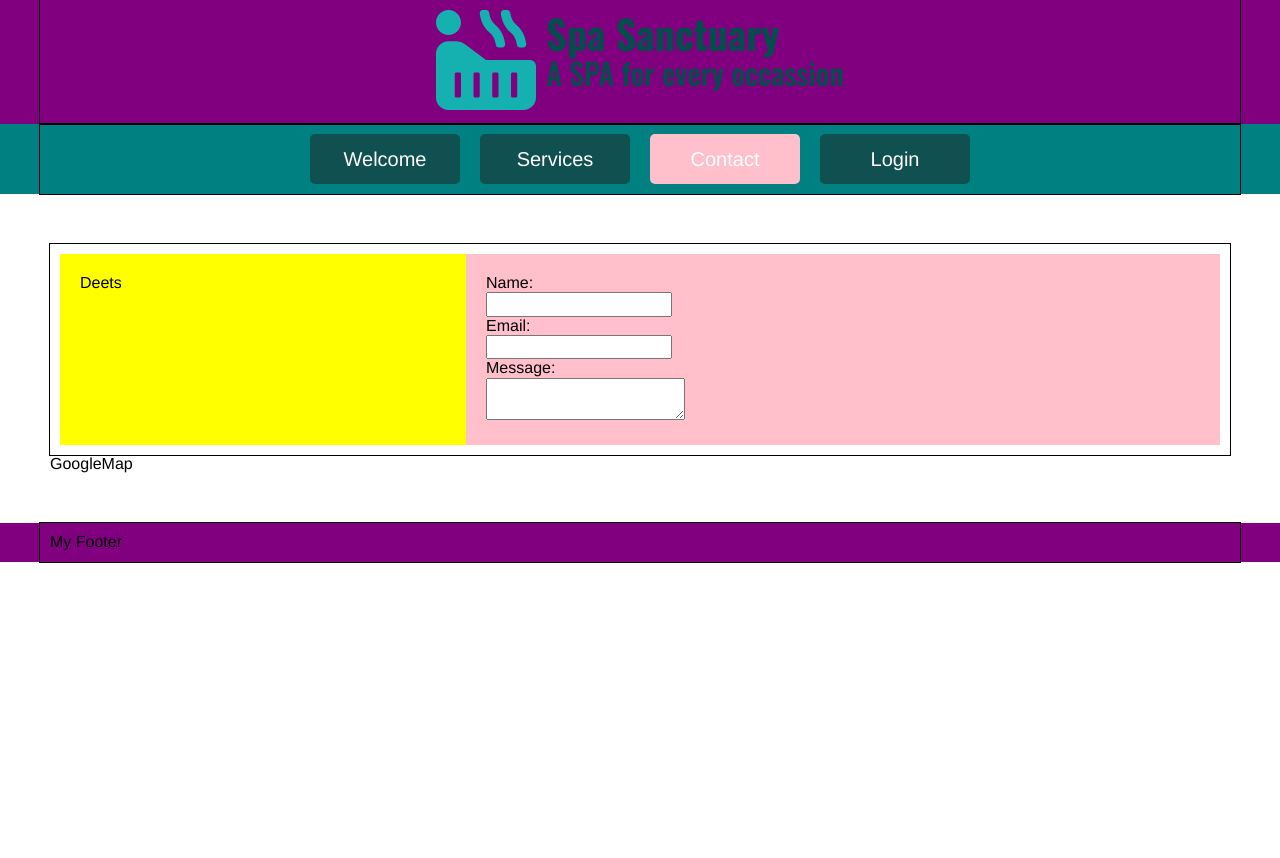
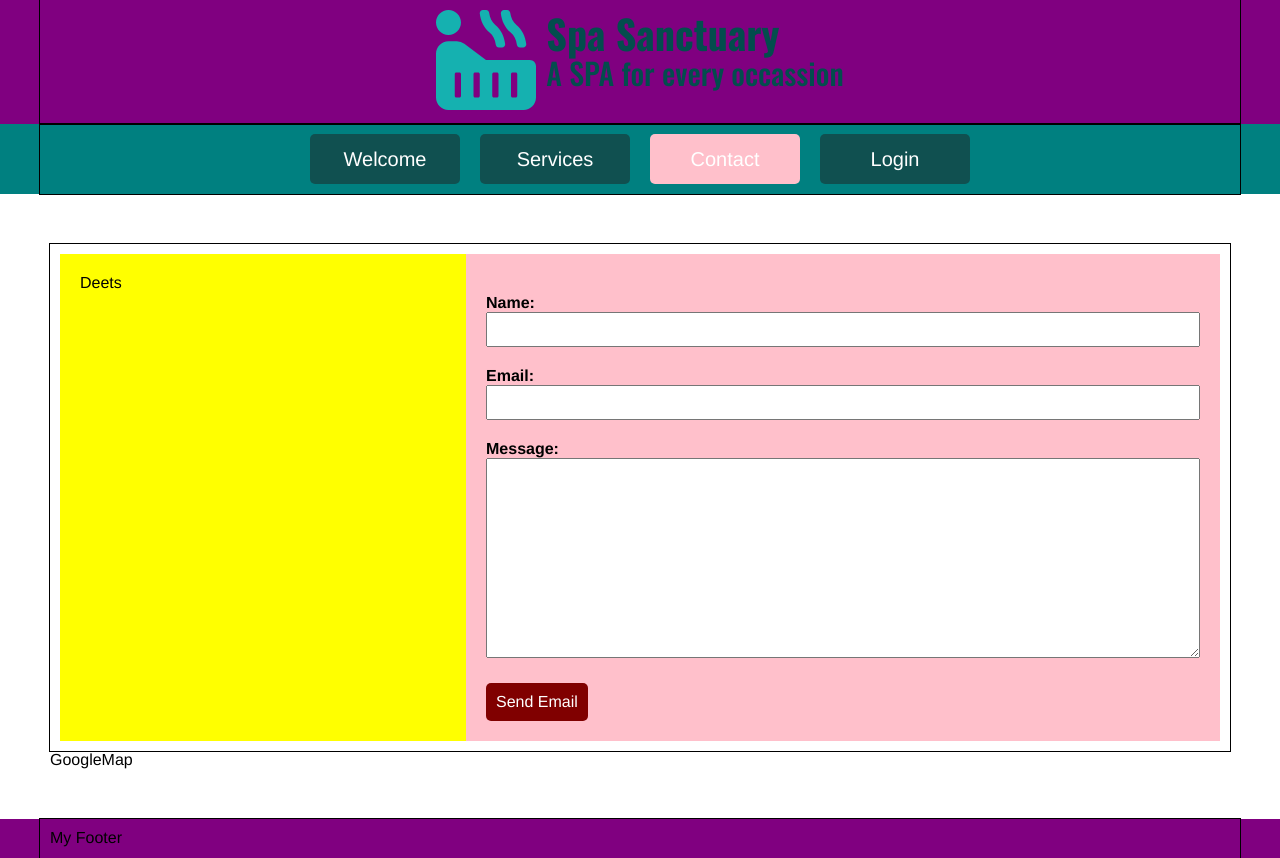
Before and after one commit to wonheeart/UCLAX-2020-Web1_MyWorkbook, a React (Create React App) app in the folder SPA-In-Class/: page /Contact in a window 1280 px wide. Before the commit the page ends 800 px from the top, so only its background shows below. Built offline with nearby package versions, Linux system fonts and the light colour scheme.

Commit message:
updated SPA and HW

```diff
--- a/SPA-In-Class/src/App/Pages/Contact/ContactForm.jsx
+++ b/SPA-In-Class/src/App/Pages/Contact/ContactForm.jsx
@@ -1,8 +1,12 @@
 import React, { useState } from 'react';
 import styled from 'styled-components';
 
+/* Scripts ---------------------------*/
+import API from '../../../common/axios.js';
+
 /* Components ---------------------------*/
 import FormGroup from '../../../common/Forms/FormGroup.jsx';
+import Button from '../../../common/Forms/Button.jsx';
 
 const formFields = {
     nameField: {
@@ -10,33 +14,63 @@
         label: 'Name',
         inputType: 'text',
         value: '',
+        validate: {
+            required: true,
+            valid: true,
+            message: '',
+        }
     },
     emailField: {
         id: 'userEmail',
         label: 'Email',
         inputType: 'email',
         value: '',
+        validate: {
+            required: true,
+            valid: true,
+            message: '',
+        }
     },
     messageField: {
         id: 'userMessage',
         label: 'Message',
         inputType: 'textarea',
         value: '',
+        validate: {
+            required: false,
+            valid: true,
+            message: '',
+        }
     },
 }
 
+
 const ContactForm = () => {
 
-    const [userName, userNameUpdate] = useState( formFields.nameField);
-    const [userEmail, userEmailUpdate] = useState( formFields.emailField);
-    const [userMessage, userMessageUpdate] = useState( formFields.messageField);
+    const [userName, userNameUpdate] = useState( formFields.nameField );
+    const [userEmail, userEmailUpdate] = useState( formFields.emailField) ;
+    const [userMessage, userMessageUpdate] = useState( formFields.messageField );
 
     const handleOnChange = (event, formField) => {
-        console.log(event.target.value, formField);
+        // console.log(event.target.value, formField);
 
         const newField = {
             ...formField,
             value: event.target.value,
+        }
+
+        if (newField.validate.required === true ) {
+            console.log('Validating: ', newField.label);
+
+            if (newField.value.length < 4) {
+                // Let them know there is an error
+                newField.validate.valid = false;
+                newField.validate.message = `You forgot to fill out the ${newField.label} field.`;
+            } else {
+                // Clear any errors.
+                newField.validate.valid = true;
+                newField.validate.message = ``;
+            }
         }
 
         if (formField.id === 'userName') {
@@ -50,9 +84,29 @@
         }
     }
 
+    const handleFormSubmit = (event) => {
+        event.preventDefault();
+        console.log('Captured Form Submit, we will take itr from here.');
+
+        if (userName.validate.valid === true && userEmail.validate.valid === true) {
+            console.log('Valid Submitting form.')
+
+            // .. AJAX
+            const postData = {
+                userName: userName,
+                userEmail: userEmail,
+                userMessage: userMessage,
+            }
+
+            API.post('/sendEmail', postData).then((result) => {
+                console.log('result', result);
+            });
+        }
+    }
+
     return (
         <ContactFormStyled className='ContactForm'>
-            <form>
+            <form onSubmit={ handleFormSubmit }>
                 <FormGroup
                     formField={ userName }
                     onChange={ handleOnChange }
@@ -65,6 +119,9 @@
                     formField={ userMessage }
                     onChange={ handleOnChange }
                 />
+
+                <Button type='submit'>Send Email</Button>
+
             </form>
         </ContactFormStyled>
     );
--- /dev/null
+++ b/SPA-In-Class/src/common/Forms/Button.jsx
@@ -0,0 +1,32 @@
+import React from 'react';
+import styled from 'styled-components';
+
+const Button = ({children, type}) => {
+
+    return (
+        <ButtonStyled
+            className='Button'
+            type={ type }
+        >
+            { children }
+        </ButtonStyled>
+    );
+}
+
+export default Button;
+
+const ButtonStyled = styled.button`
+    background-color: maroon;
+    color: white;
+    padding: 10px;
+    border: none;
+    outline: none;
+    border-radius: 5px;
+
+    &:hover {
+        background-color: #600202;
+    }
+    &:active {
+        background-color: black;
+    }
+`;
--- a/SPA-In-Class/src/common/Forms/FormGroup.jsx
+++ b/SPA-In-Class/src/common/Forms/FormGroup.jsx
@@ -11,6 +11,10 @@
     return (
         <FormGroupStyled className='FormGroup'>
                     <label htmlFor={ formField.id }>{formField.label}:</label>
+                    {
+                        (formField.validate.message) &&
+                        <div className="feedback">{ formField.validate.message }</div>
+                    }
                     <Control formField={ formField }onChange={ onChange }/>
         </FormGroupStyled>
     );
@@ -19,5 +23,24 @@
 export default FormGroup;
 
 const FormGroupStyled = styled.div`
+    margin: 20px 0px;
+    label {
+        font-weight: bold;
+    }
+    .feedback {
+        color: red;
+        margin: 5px 0px;
+    }
 
+    .Control {
+        input, textarea {
+            width: 100%;
+            font-size: 18px;
+            padding: 5px;
+        }
+
+        textarea {
+            height: 200px;
+        }
+    }
 `;
```
Also changed, not shown: 1 other file (tests, documents, lock files or other folders).
